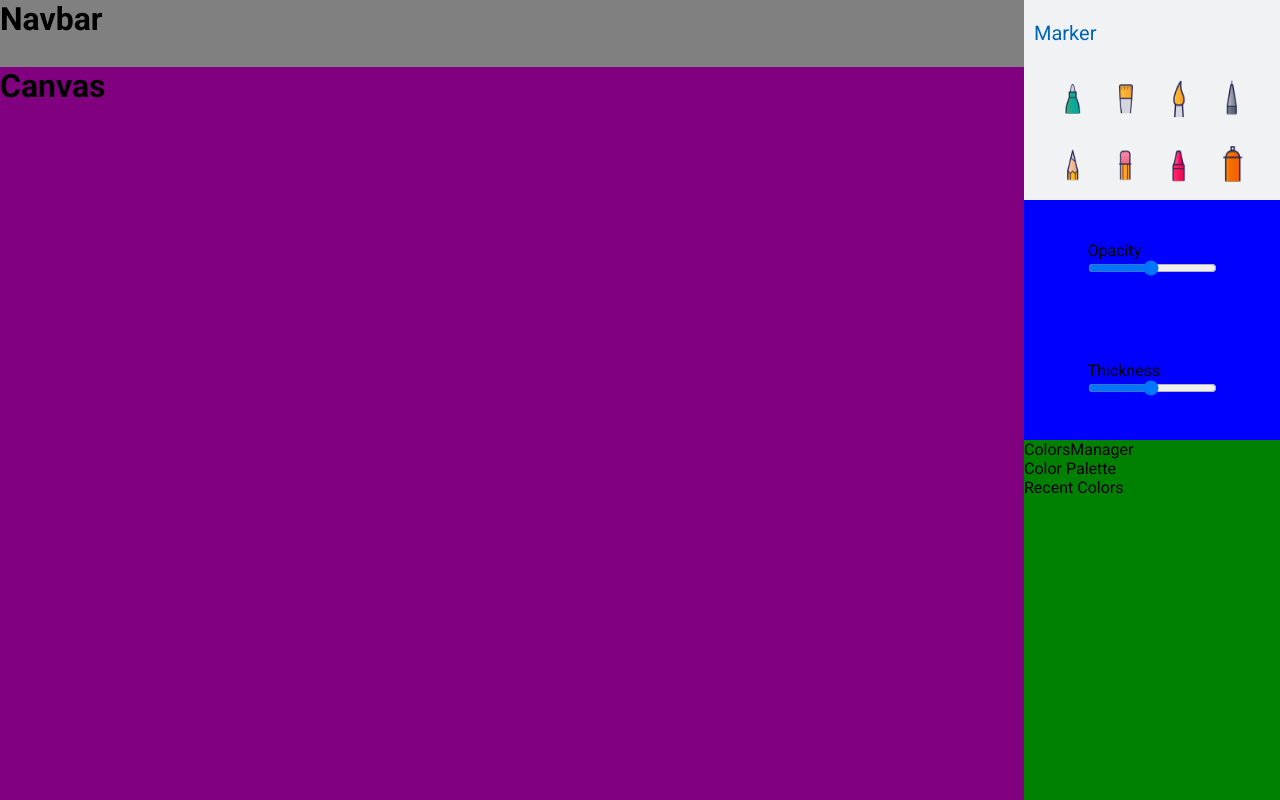
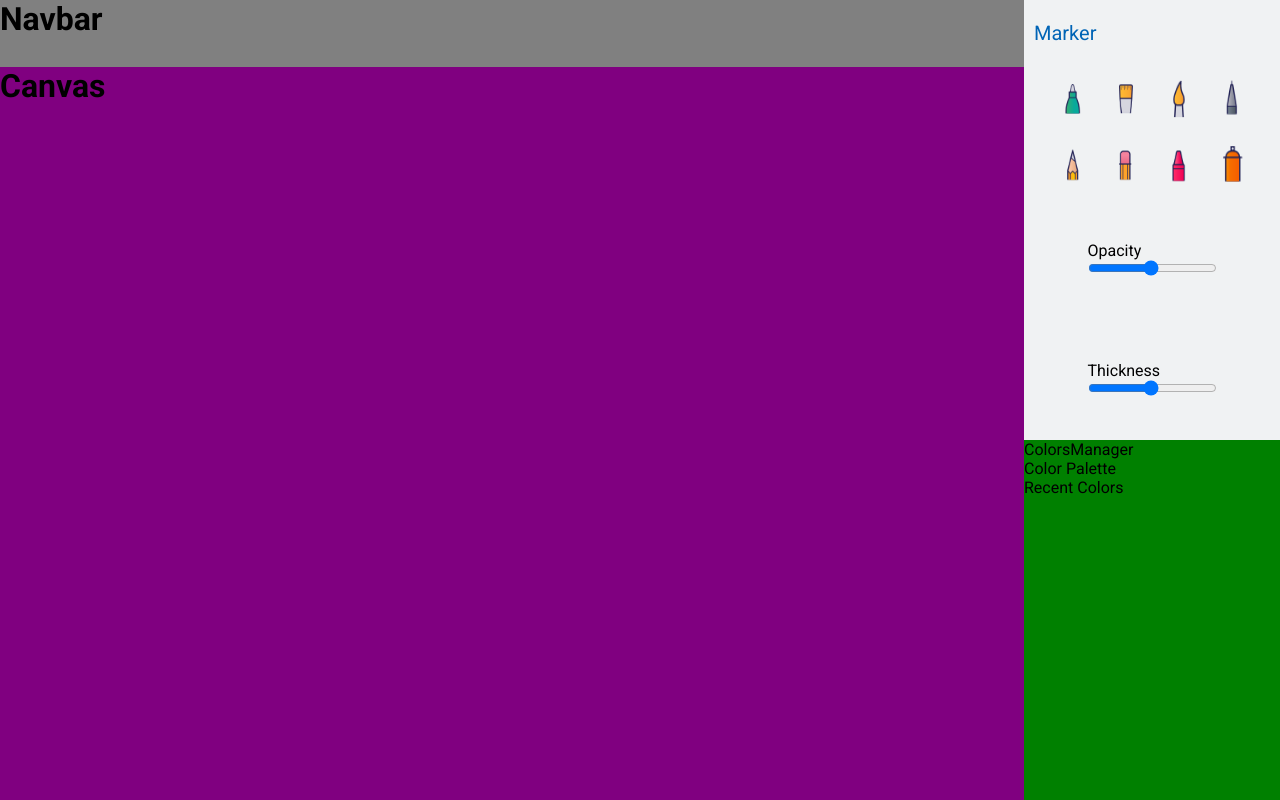
Before and after one commit to MHammadYou/paint-clone, a React (Vite) app: page / in a window 1280 px wide. Built offline with nearby package versions, Linux system fonts and the light colour scheme; the HTML template or start-up script is replaced by a standard one.

Commit message:
Removed extra props styles

```diff
--- a/src/components/Properties.js
+++ b/src/components/Properties.js
@@ -4,7 +4,7 @@ import "../css/components/properties/layout.css"
 
 function Properties() {
   return (
-    <div style={{ backgroundColor: "blue" }} className={"properties"}>
+    <div className={"properties"}>
       <div className={"opacity-container"}>
         <Opacity />
       </div>
```
